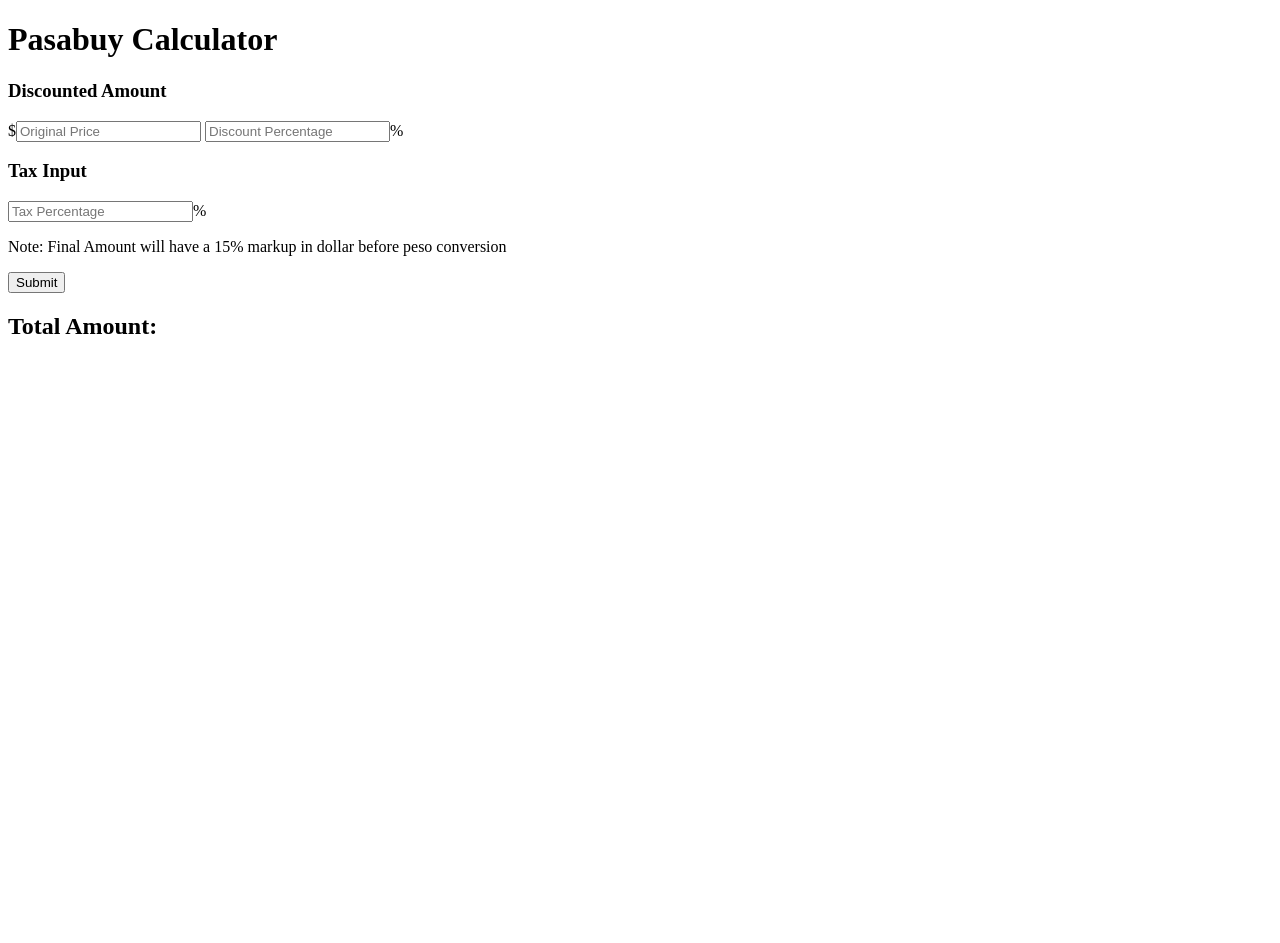
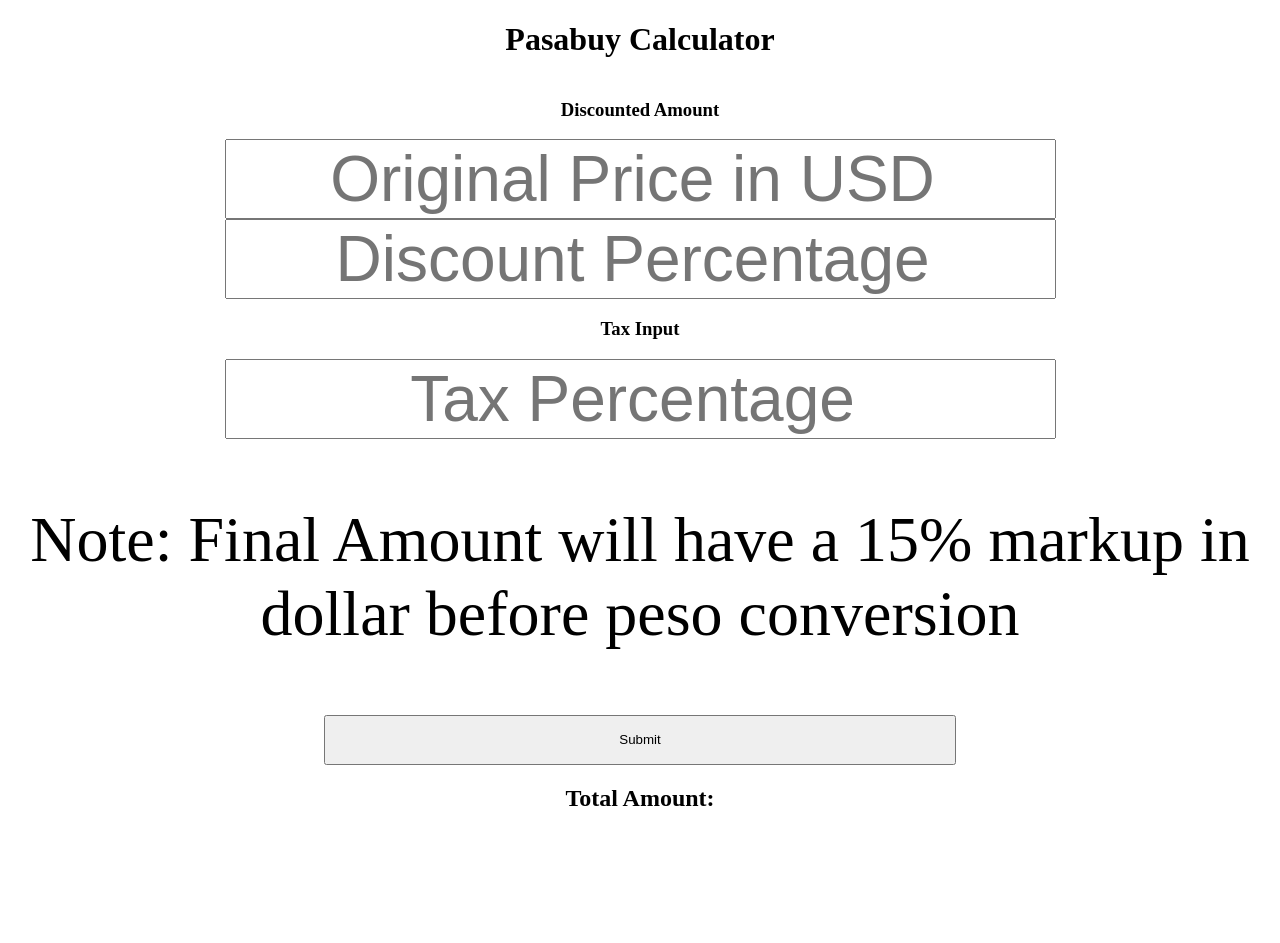
Before and after one commit to StormThorn91/pasabuy-calculator, a plain HTML site: page index.html in a window 1280 px wide. Before the commit the page ends 800 px from the top, so only its background shows below. Drawn offline with Linux system fonts and the light colour scheme.

Commit message:
Added little styling

```diff
--- /dev/null
+++ b/index.css
@@ -0,0 +1,25 @@
+.form-container {
+    display: flex;
+    flex-direction: column;
+    align-items: center;
+}
+body {
+    text-align: center;
+}
+input {
+    font-size: 5vw;
+    text-align: center;
+
+}
+p {
+    font-size: 5vw;
+}
+
+button {
+    height: 50px;
+    width: 50%
+}
+
+#amount {
+    font-size: 15vw;
+}
--- a/index.html
+++ b/index.html
@@ -5,6 +5,7 @@
     <meta charset="UTF-8">
     <meta name="viewport" content="width=device-width, initial-scale=1.0">
     <script src="index.js"></script>
+    <link rel="stylesheet" href="index.css">
     <title>Pasabuy Calculator</title>
 </head>
 
@@ -15,12 +16,11 @@
         </div>
         <div class="form-container">
             <h3>Discounted Amount</h3>
-            $<input type="number" id="real-amount" placeholder="Original Price" required>
-
-            <input type="number" id="discount-percent" placeholder="Discount Percentage" required>%
+            <input type="number" id="real-amount" placeholder="Original Price in USD" required>
+            <input type="number" id="discount-percent" placeholder="Discount Percentage" required>
 
             <h3>Tax Input</h3>
-            <input type="number" id="tax-percent" placeholder="Tax Percentage" required>%
+            <input type="number" id="tax-percent" placeholder="Tax Percentage" required>
 
             <p>Note: Final Amount will have a 15% markup in dollar before peso conversion</p>
             <button id ="submit" onclick="calculation()">Submit</button>
--- a/index.js
+++ b/index.js
@@ -10,6 +10,8 @@ const conversion = async (val) => {
     });
 
     let returnValue = await val * apiResponse.rates.USDPHP.rate;
+    console.log(apiResponse.rates.USDPHP.rate);
+    console.log(returnValue);
     document.getElementById("conversion-amount").innerHTML = 'Php 1.00 = $ ' + Number(apiResponse.rates.USDPHP.rate).toFixed(2);
 
     return returnValue
```
